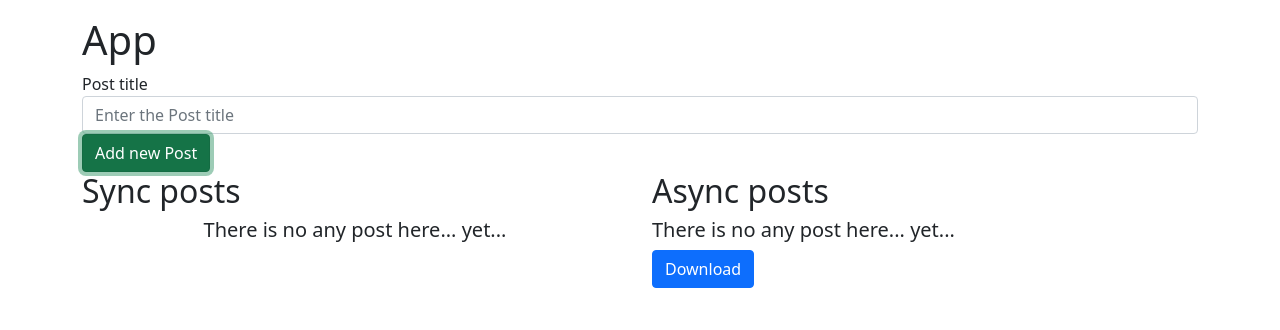
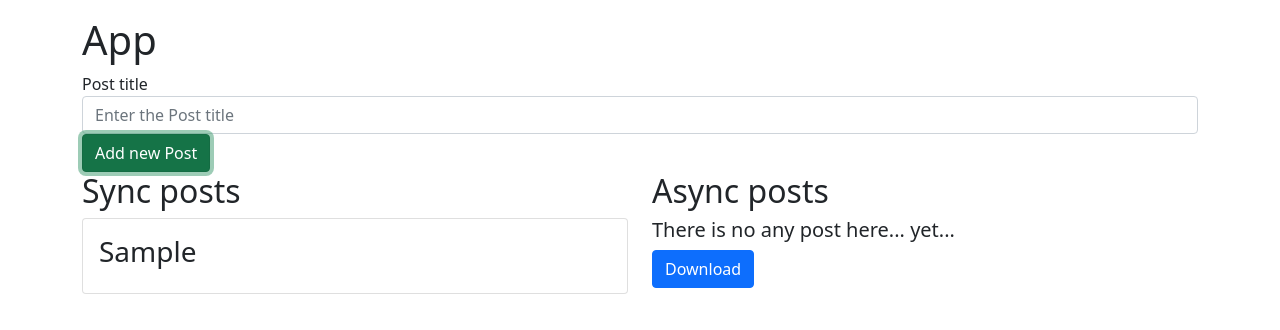
Before and after one commit to SDen4/react_redux_saga_sandbox, a React (Create React App) app: page / in a window 1280 px wide. Both pictures are taken after typing "Sample" into the empty fields and a click on the button "Add new Post". Shown: the top 330 px of the page. Built offline with nearby package versions, Linux system fonts and the light colour scheme.

Commit message:
functionality of adding new posts in form

```diff
--- a/src/components/Post.js
+++ b/src/components/Post.js
@@ -4,7 +4,7 @@
   return (
     <div className="card mb-3">
       <div className="card-body">
-        <h3 className="card-title">Title - {post}</h3>
+        <h3 className="card-title">{post.title}</h3>
       </div>
     </div>
   );
--- a/src/components/PostForm.js
+++ b/src/components/PostForm.js
@@ -1,6 +1,9 @@
 import React from 'react';
+import { connect } from 'react-redux';
 
-export default class PostForm extends React.Component {
+import { createPost } from '../redux/actions';
+
+class PostForm extends React.Component {
   constructor(props) {
     super(props);
     this.state = {
@@ -12,8 +15,16 @@
     event.preventDefault();
 
     const { title } = this.state;
+
+    // protection of creation posts with empty titles
+    if (!title.trim()) return null;
+
     const newPost = { title, id: Date.now().toString() };
     console.log(newPost);
+
+    console.log(newPost.title);
+
+    this.props.createPost(newPost);
 
     this.setState({
       title: '',
@@ -51,3 +62,9 @@
     );
   }
 }
+
+const mapDispatchToProps = {
+  createPost,
+};
+
+export default connect(null, mapDispatchToProps)(PostForm);
--- a/src/components/Posts.js
+++ b/src/components/Posts.js
@@ -7,7 +7,7 @@
   if (!syncPosts.length) {
     return <h5 className="text-center">There is no any post here... yet...</h5>;
   }
-  return syncPosts.map((post) => <Post post={post} key={post} />);
+  return syncPosts.map((post) => <Post post={post} key={post.id} />);
 };
 
 const mapStateToProps = (state) => {
--- a/src/redux/postsReducer.js
+++ b/src/redux/postsReducer.js
@@ -8,7 +8,7 @@
 const postsReduser = (state = initialState, action) => {
   switch (action.type) {
     case CREATE_POST:
-      // return {...state, posts: state.posts.concat(action.payload)}; // the first variant
+      //   return { ...state, posts: state.posts.concat([action.payload]) }; // the first variant
       return { ...state, posts: [...state.posts, action.payload] }; // the second variant
     default:
       return state;
```
Also changed, not shown: 1 other file (tests, documents, lock files or other folders).
